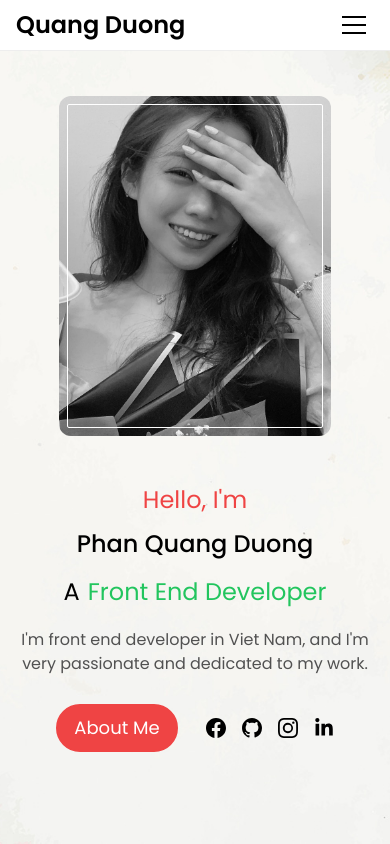
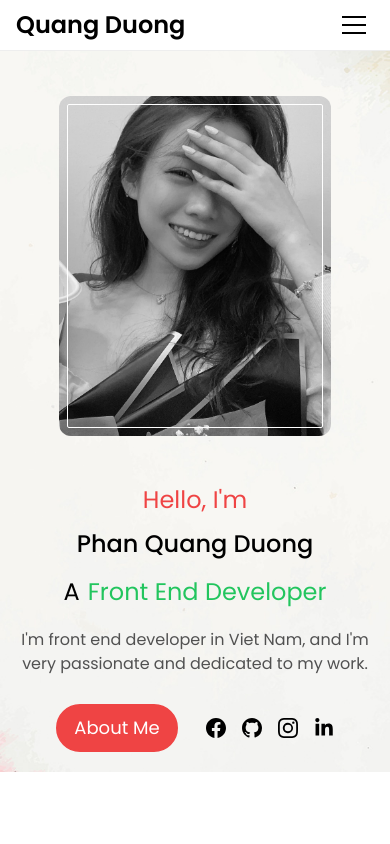
Before and after one commit to phanquangduong2002/portfolio, a React (Create React App) app: page / in a window 390 px wide. Shown: the top 844 px of the page. Built offline with nearby package versions, Linux system fonts and the light colour scheme.

Commit message:
fix home container

```diff
--- a/src/components/HomeContainer.jsx
+++ b/src/components/HomeContainer.jsx
@@ -10,7 +10,7 @@ const HomeContainer = () => {
     return (
         <section
             id="#home"
-            className="w-full h-screen lg:max-h-[600px] flex justify-center items-start lg:items-stretch lg:justify-self-stretch bg-home_bg_image bg-cover bg-center bg-no-repeat relative"
+            className="w-full h-auto lg:h-screen min-w-[320px] lg:max-h-[600px] flex justify-center items-start lg:items-stretch lg:justify-self-stretch bg-home_bg_image bg-cover bg-center bg-no-repeat relative"
         >
             <div className="w-full mt-14 px-4 lg:px-[120px] flex flex-col-reverse lg:flex-row lg:items-center justify-center gap-6">
                 <div className="w-full lg:w-[63%] flex flex-col justify-center">
```
